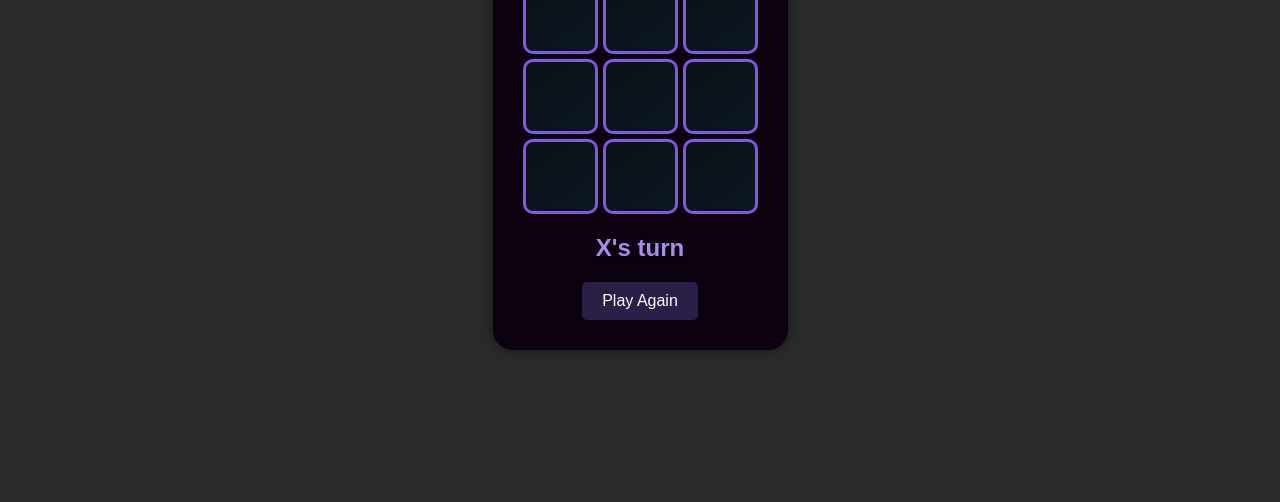
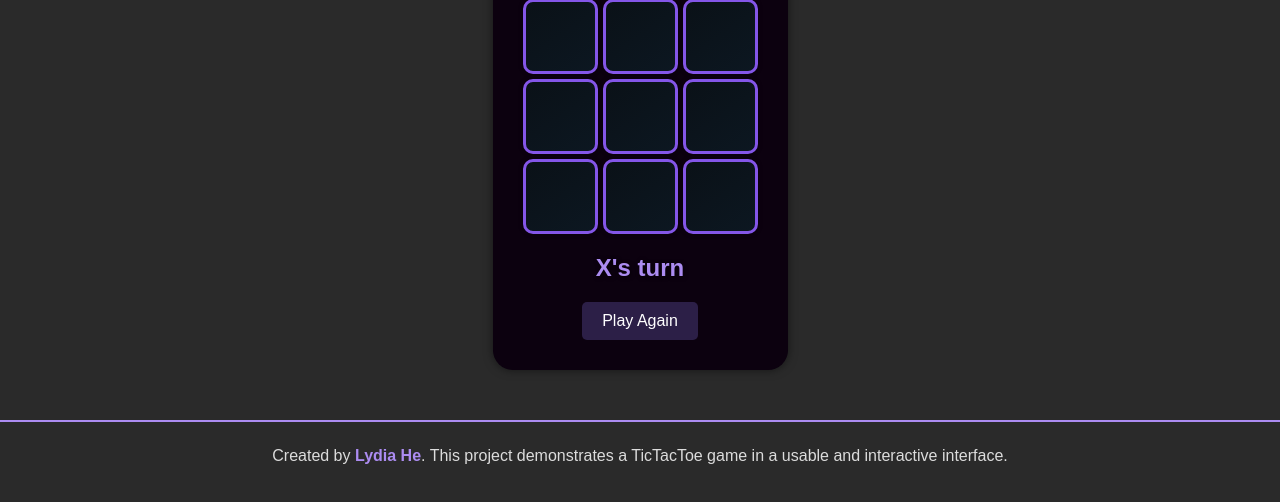
Before and after one commit to iydia/tic-tac-toe, a plain HTML site: page index.html in a window 1280 px wide. Shown: the part 156-658 px from the top of the page. Drawn offline with Linux system fonts and the light colour scheme.

Commit message:
Footer added

```diff
--- a/index.html
+++ b/index.html
@@ -23,6 +23,10 @@
         <h2 id="comments"></h2>
         <button id="playAgainBtn">Play Again</button>
     </div>
-    <script src="index.js"></script>
+    <footer>
+        <div id="footer-content">
+            <p>Created by <a href="https://github.com/iydia" target="_blank">Lydia He</a>. This project demonstrates a TicTacToe game in a usable and interactive interface.</p>
+        </div>
+    </footer>    <script src="index.js"></script>
 </body>
 </html>
--- a/style.css
+++ b/style.css
@@ -25,6 +25,7 @@ h1 {
     color: #ac8cf1; /* Purple */
     font-size: 3em;
     text-shadow: 2px 2px 5px rgba(0, 0, 0, 0.7); /* Shadow for bubble effect */
+    margin-bottom: 20px;
 }
 
 #comments {
@@ -75,3 +76,27 @@ button:hover {
     background-color: #2980b9; /* Darker blue on hover */
     transform: scale(1.05); /* Slightly enlarge on hover */
 }
+
+footer {
+    background-color: #2a2a2a;
+    color: #dcdcdc;
+    padding: 20px;
+    text-align: center;
+    margin-top: 40px;
+    border-top: 2px solid #ac8cf1;
+}
+
+footer a {
+    color: #ac8cf1;
+    text-decoration: none;
+    font-weight: bold;
+}
+
+footer a:hover {
+    text-decoration: underline;
+}
+
+#footer-content p {
+    margin: 5px 0;
+    font-size: 1em;
+}
```
